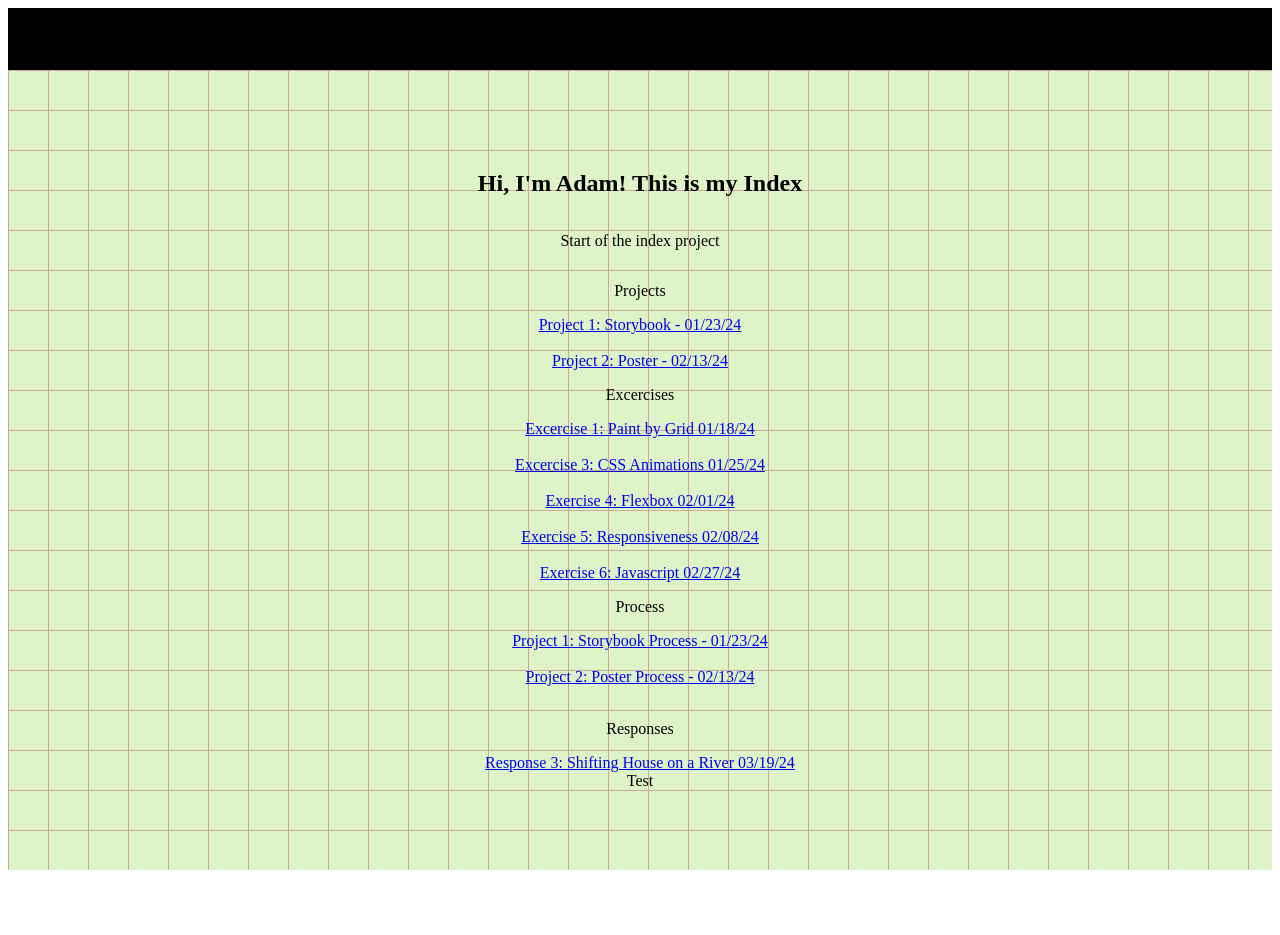
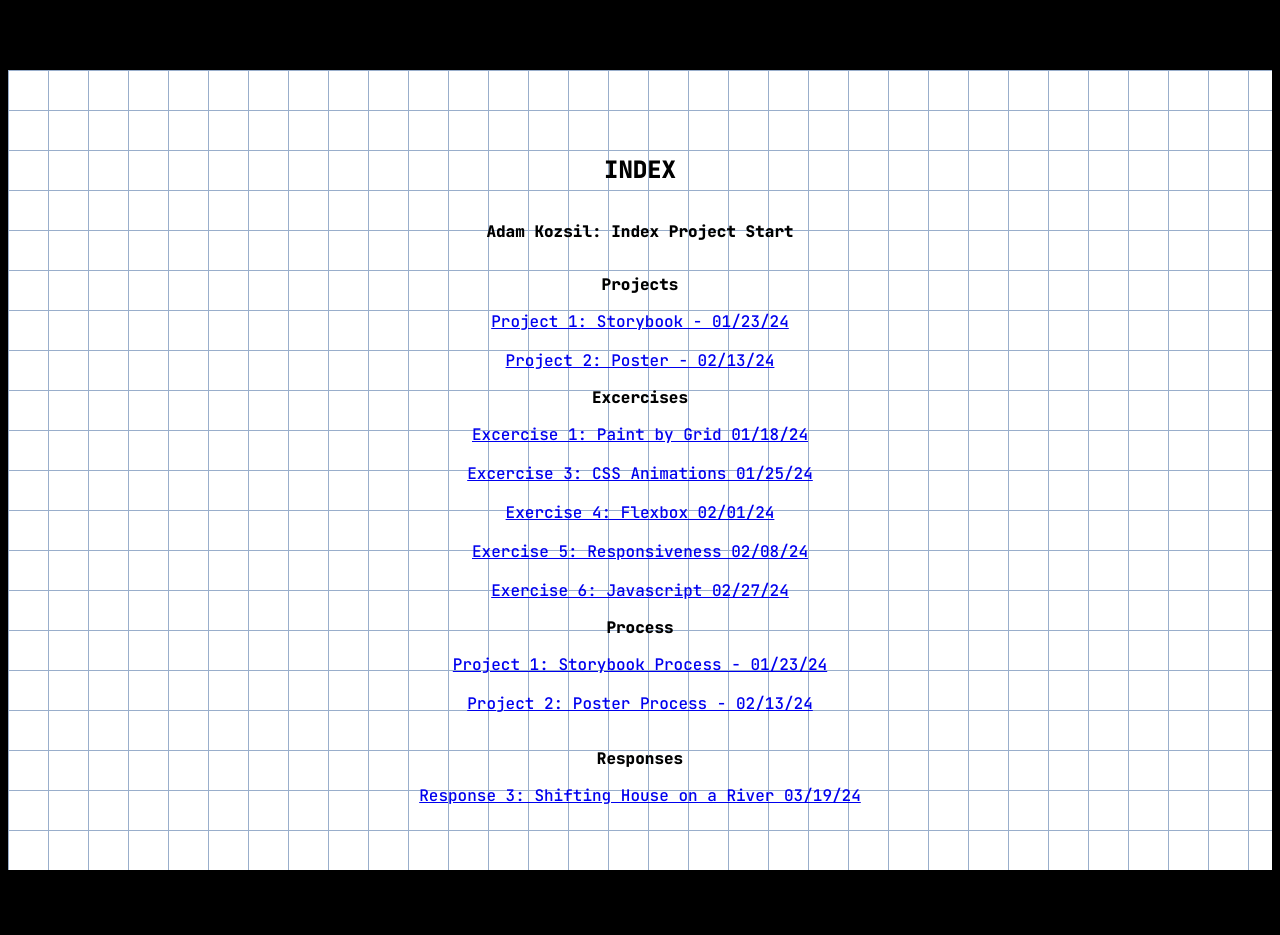
Before and after one commit to adallaaa/imw-2024, a plain HTML site: page index.html in a window 1280 px wide. Before the commit the page ends 878 px from the top, so only its background shows below. Drawn offline with Linux system fonts and the light colour scheme.

Commit message:
Added Favicon

```diff
--- a/homepage.css
+++ b/homepage.css
@@ -14,11 +14,15 @@ header {
     justify-content: center;
     align-items: center;
     flex-direction: column;
-    background-color: #DEF4C8;
+    background-color: #ffffff;
     background-size: 40px 40px;
     background-image:
-        linear-gradient(to right, #cba899 1px, transparent 1px),
-        linear-gradient(to bottom, #cba899 1px, transparent 1px);
+        linear-gradient(to right, #99aecb 1px, transparent 1px),
+        linear-gradient(to bottom, #99aecb 1px, transparent 1px);
+}
+
+body {
+    background-color: black;
 }
 
 footer {
@@ -29,3 +33,24 @@ footer {
     align-items: center;
     padding: 30px 36px 30px 36px;
 }
+
+h1 {
+    font-family: "JetBrains Mono", monospace;
+    font-optical-sizing: auto;
+    font-weight: 800;
+    font-style: normal;
+}
+
+p {
+    font-family: "JetBrains Mono", monospace;
+    font-optical-sizing: auto;
+    font-weight: 800;
+    font-style: normal;
+}
+
+a {
+    font-family: "JetBrains Mono", monospace;
+    font-optical-sizing: auto;
+    font-weight: 500;
+    font-style: normal;
+}
--- a/index.html
+++ b/index.html
@@ -2,6 +2,9 @@
 
 <head>
     <title>Index</title>
+    <link href="https://fonts.googleapis.com/css2?family=JetBrains+Mono:ital,wght@0,100..800;1,100..800&display=swap"
+        rel="stylesheet">
+    <link rel="icon" type="image/png" href="Favicon Images/Favicon_01.png">
     <link rel="stylesheet" href="homepage.css">
 </head>
 
@@ -9,8 +12,8 @@
     <header>
     </header>
     <section class="hero-section">
-        <h1>Hi, I'm Adam! This is my Index</h1>
-        <p>Start of the index project</p>
+        <h1>INDEX</h1>
+        <p>Adam Kozsil: Index Project Start</p>
         <p>Projects</p>
         <a href="Projects/Project 1/P1Part1.html">Project 1: Storybook - 01/23/24</a>
         <html>
@@ -27,7 +30,7 @@
         <br>
         <a href="excercises/e5/index.html">Exercise 5: Responsiveness 02/08/24</a>
         <br>
-        <a href="E6 JavaScript Winter 2024/index.html">Exercise 6: Javascript 02/27/24</a>
+        <a href="excercises/E6 JavaScript Winter 2024/index.html">Exercise 6: Javascript 02/27/24</a>
         <p>Process</p>
         <a href="Projects/Project 1/process-AdamKozsil.html">Project 1: Storybook Process - 01/23/24</a>
         <br>
@@ -35,8 +38,10 @@
         <br>
         <p>Responses</p>
         <a href="Projects/Response 3/R3.html">Response 3: Shifting House on a River 03/19/24</a>
-        Test
     </section>
+    <footer>
+
+    </footer>
 
 </html>
 </body>
```
Also changed, not shown: excercises/e9/e9.html (deleted, +0 -1 lines), Favicon Images/Favicon_01.png (added), excercises/e9/e9.css (deleted), excercises/e9/e9.js (deleted), 1 other file.
